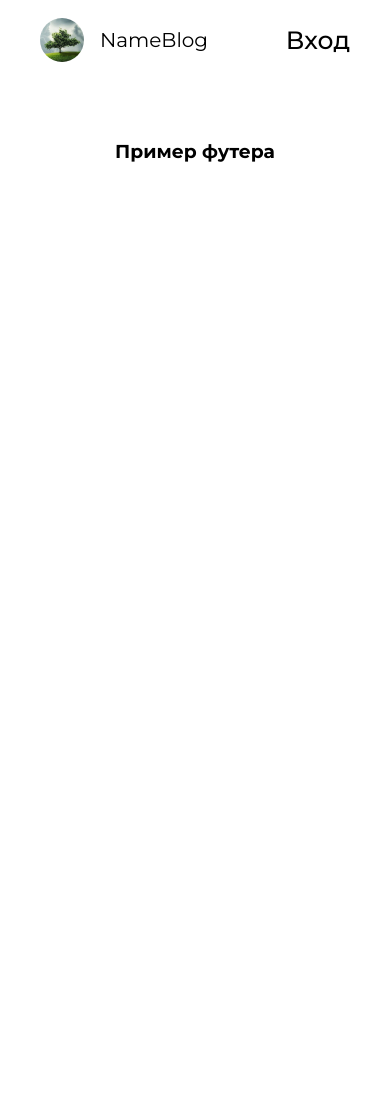
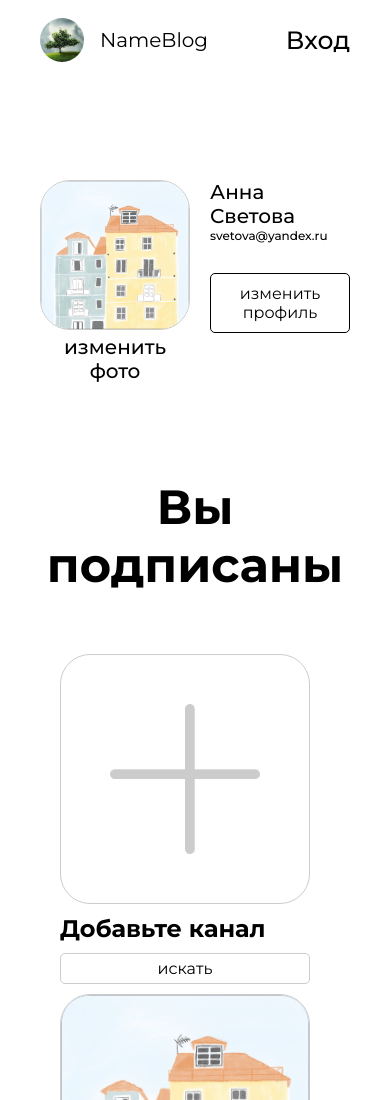
Before and after one commit to nokk3r-mospolytech/vue-pd-frontend-6, a Vue app: page /profile in a window 390 px wide. Shown: the top 1100 px of the page. Before the commit the page ends 844 px from the top, so only its background shows below. Built offline with nearby package versions, Linux system fonts and the light colour scheme.

Commit message:
added profile page

```diff
--- a/src/App.vue
+++ b/src/App.vue
@@ -32,7 +32,7 @@ div {
    display: flex;
 }
 
-div, a, h1, h2, h3, h4, h5, header, footer {
+div, a, h1, h2, h3, h4, h5, header, footer, img {
    margin: 0;
    padding: 0;
    box-sizing: border-box;
@@ -73,4 +73,12 @@ nav {
       }
    }
 }
+
+.btn{
+   border: 1px solid #000000;
+   border-radius: 5px;
+   justify-content: center;
+   padding: 5px 0;
+   cursor: pointer;
+}
 </style>
--- a/src/components/CategoriesCard.vue
+++ b/src/components/CategoriesCard.vue
@@ -1,6 +1,8 @@
 <template>
    <div class="card_id">
-      <img :src="require('@/assets/categoriesCard/Rectangle ' + (index) + '.png')" alt="photo">
+      <router-link to="/">
+         <img :src="require('@/assets/categoriesCard/Rectangle ' + (index) + '.png')" alt="photo">
+      </router-link>
       <h2>{{ allCategoriesCards[index - 1].title }}</h2>
       <div v-bind:class="[{ active: subscribed }]" class="btn">
          <span>{{ isSubscribed(subscribed) }}</span>
@@ -29,8 +31,8 @@ export default {
       subscribed: Boolean
    },
    methods: {
-      isSubscribed(bool){
-         if (bool){
+      isSubscribed(bool) {
+         if (bool) {
             return 'вы подписаны'
          }
          return 'подписаться'
@@ -43,15 +45,15 @@ export default {
    flex-direction: column;
    align-items: start;
 
-   >*{
+   > * {
       margin-top: 10px;
    }
 
-   span, a{
+   span, a {
       font-weight: 500;
    }
 
-   >img{
+   img {
       width: 250px;
       height: 250px;
       object-fit: cover;
@@ -59,29 +61,24 @@ export default {
       border-radius: 30px;
    }
 
-   .btn{
+   .btn {
       width: 100%;
-      border: 1px solid #000000;
-      border-radius: 5px;
-      justify-content: center;
-      padding: 5px 0;
-      cursor: pointer;
       background: #FFA5A5;
    }
 
-   .active{
+   .active {
       background: none;
    }
 
-   .ul{
+   .ul {
       flex-direction: row;
 
-      span{
+      span {
          display: flex;
          align-items: center;
       }
 
-      >span:first-of-type::after{
+      > span:first-of-type::after {
          content: '';
          display: flex;
          width: 4px;
--- a/src/components/Header.vue
+++ b/src/components/Header.vue
@@ -14,15 +14,21 @@
             <router-link to="/">Блог</router-link>
          </div>
          <div class="li">
-            <router-link to="/">Профиль</router-link>
+            <router-link to="/profile">Профиль</router-link>
          </div>
       </div>
       <div class="login">
-<!--         <input type="text" placeholder="Найти...">-->
+         <!--         <input type="text" placeholder="Найти...">-->
          <router-link to="/login">Вход</router-link>
       </div>
    </header>
 </template>
+
+<script>
+
+export default {
+}
+</script>
 
 <style scoped lang="scss">
 header {
@@ -50,8 +56,8 @@ header {
    }
 }
 
-.link{
-   a{
+.link {
+   a {
       font-weight: 500;
    }
 }
@@ -87,7 +93,7 @@ header {
    //   filter: opacity(0);
    //}
 
-   a{
+   a {
       font-weight: 500;
    }
 
@@ -124,7 +130,7 @@ a {
 }
 
 @media (max-width: 1080px) {
-   .ul{
+   .ul {
       display: none;
    }
 }
--- a/src/router/index.js
+++ b/src/router/index.js
@@ -2,6 +2,7 @@ import {createRouter, createWebHistory} from 'vue-router'
 import HomeView from '@/views/HomeView.vue'
 import BlogView from '@/views/BlogView.vue'
 import CategoriesViews from "@/views/CategoriesViews";
+import ProfileView from "@/views/ProfileView";
 
 const routes = [
     {
@@ -18,6 +19,11 @@ const routes = [
         path: '/categories',
         name: 'categories',
         component: CategoriesViews
+    },
+    {
+        path: '/profile',
+        name: 'profile',
+        component: ProfileView
     },
     {
         path: '/blog/:id',
--- a/src/views/BlogView.vue
+++ b/src/views/BlogView.vue
@@ -115,6 +115,14 @@ export default {
 @media (max-width: 1200px) {
    .blog {
       width: 100%;
+
+      h2{
+         font-size: 32px;
+      }
+
+      >img{
+         height: 320px;
+      }
    }
 }
 
@@ -128,6 +136,14 @@ export default {
             margin-top: 10px;
          }
       }
+
+      h2{
+         font-size: 28px;
+      }
+
+      >img{
+         height: 220px;
+      }
    }
 }
 </style>
--- a/src/views/CategoriesViews.vue
+++ b/src/views/CategoriesViews.vue
@@ -36,22 +36,22 @@ export default {
 </script>
 
 <style scoped lang="scss">
-   .categories{
+.categories {
    width: 100%;
    flex-direction: column;
    padding: 0 40px;
    align-items: start;
    margin-top: 50px;
 
-      .card_empty{
+   .card_empty {
       flex-direction: column;
       align-items: start;
 
-         >*{
+      > * {
          margin-top: 10px;
       }
 
-         .img{
+      .img {
          width: 250px;
          height: 250px;
          border: 1px solid rgba(0, 0, 0, 0.2);
@@ -59,14 +59,14 @@ export default {
          justify-content: center;
          align-items: center;
 
-            img{
+         img {
             width: 150px;
             height: 150px;
             object-fit: cover;
          }
       }
 
-         .btn{
+      .btn {
          width: 100%;
          border: 1px solid rgba(0, 0, 0, 0.2);
          border-radius: 5px;
@@ -76,17 +76,48 @@ export default {
       }
    }
 
-      >h2{
+   > h2 {
       margin-top: 95px;
       font-size: 48px;
    }
 
-      .ul{
+   .ul {
+      width: 100%;
       margin-top: 50px;
 
-         >*{
+      > * {
          margin-right: 20px;
       }
    }
 }
+
+@media (max-width: 1720px) {
+   .categories{
+      .ul{
+         >*:nth-of-type(n+5){
+            display: none;
+         }
+      }
+   }
+}
+
+@media (max-width: 1200px) {
+   .categories{
+      .ul{
+         flex-wrap: wrap;
+      }
+   }
+}
+
+@media (max-width: 768px) {
+   .categories{
+      .ul{
+         justify-content: center;
+
+         .card_id:not(:first-of-type){
+            margin-top: 40px;
+         }
+      }
+   }
+}
 </style>
--- /dev/null
+++ b/src/views/ProfileView.vue
@@ -0,0 +1,200 @@
+<template>
+   <div class="profile">
+      <div class="ul ul_profile">
+         <div class="img">
+            <img :src="require('@/assets/categoriesCard/Rectangle 1.png')" alt="logo">
+            <span>изменить фото</span>
+         </div>
+         <div class="profile_name">
+            <div class="contact">
+               <h3>Анна Светова</h3>
+               <span>svetova@yandex.ru</span>
+            </div>
+            <div class="btn">
+               <span>изменить профиль</span>
+            </div>
+         </div>
+      </div>
+      <h2>Вы подписаны</h2>
+      <div class="ul subscribe">
+         <div class="card_empty">
+            <div class="img">
+               <img :src="require('@/assets/Union.png')" alt="union">
+            </div>
+            <h2>Добавьте канал</h2>
+            <div class="btn">
+               <span>искать</span>
+            </div>
+         </div>
+         <CategoriesCard v-for="index in 3" :key="index" v-bind:index="index" v-bind:subscribed="true"/>
+      </div>
+   </div>
+</template>
+
+<script>
+import CategoriesCard from "@/components/CategoriesCard";
+
+export default {
+   name: "ProfileView.vue",
+   components: {
+      CategoriesCard
+   }
+}
+</script>
+
+<style scoped lang="scss">
+.profile {
+   margin-top: 100px;
+   flex-direction: column;
+   align-items: baseline;
+   padding: 0 40px;
+
+   .ul_profile {
+      width: 100%;
+
+      .img {
+         flex-direction: column;
+         margin-right: 20px;
+
+         img {
+            width: 270px;
+            height: 270px;
+            border: 1px solid rgba(0, 0, 0, 0.2);
+            border-radius: 30px;
+         }
+
+         span {
+            margin-top: 5px;
+            font-size: 20px;
+            font-weight: 500;
+            cursor: pointer;
+         }
+      }
+
+      .profile_name {
+         width: 100%;
+         justify-content: space-between;
+         align-items: start;
+
+         .contact {
+            flex-direction: column;
+            align-items: start;
+
+            h3 {
+               font-size: 55px;
+               font-weight: 500;
+            }
+
+            span {
+               font-size: 25px;
+               font-weight: 500;
+            }
+         }
+      }
+
+      .btn {
+         padding: 10px;
+      }
+   }
+
+   .card_empty {
+      flex-direction: column;
+      align-items: start;
+
+      > * {
+         margin-top: 10px;
+      }
+
+      .img {
+         width: 250px;
+         height: 250px;
+         border: 1px solid rgba(0, 0, 0, 0.2);
+         border-radius: 30px;
+         justify-content: center;
+         align-items: center;
+
+         img {
+            width: 150px;
+            height: 150px;
+            object-fit: cover;
+         }
+      }
+
+      .btn {
+         width: 100%;
+         border: 1px solid rgba(0, 0, 0, 0.2);
+         border-radius: 5px;
+         justify-content: center;
+         padding: 5px 0;
+         cursor: pointer;
+      }
+   }
+
+   > h2 {
+      margin-top: 95px;
+      font-size: 48px;
+   }
+
+   .subscribe {
+      margin-top: 50px;
+
+      > * {
+         margin-right: 20px;
+      }
+   }
+
+}
+
+@media (max-width: 1200px) {
+   .profile {
+      .ul_profile{
+         .profile_name{
+            flex-direction: column;
+            justify-content: start;
+
+            .btn{
+               margin-top: 30px;
+            }
+         }
+      }
+      .subscribe {
+         flex-wrap: wrap;
+      }
+   }
+}
+
+@media (max-width: 768px) {
+   .profile {
+      .ul_profile{
+         .img{
+            img{
+               width: 150px;
+               height: 150px;
+            }
+         }
+
+         .profile_name{
+            flex-direction: column;
+            justify-content: start;
+
+
+
+            .contact{
+               h3{
+                  font-size: 20px;
+                  text-align: start;
+               }
+
+               span{
+                  font-size: 12px;
+                  text-align: start;
+               }
+            }
+         }
+      }
+      .subscribe {
+         justify-content: center;
+      }
+   }
+}
+</style>
```
Also changed, not shown: 1 other file (tests, documents, lock files or other folders). Lines whose indentation alone changed are shown as unchanged.
